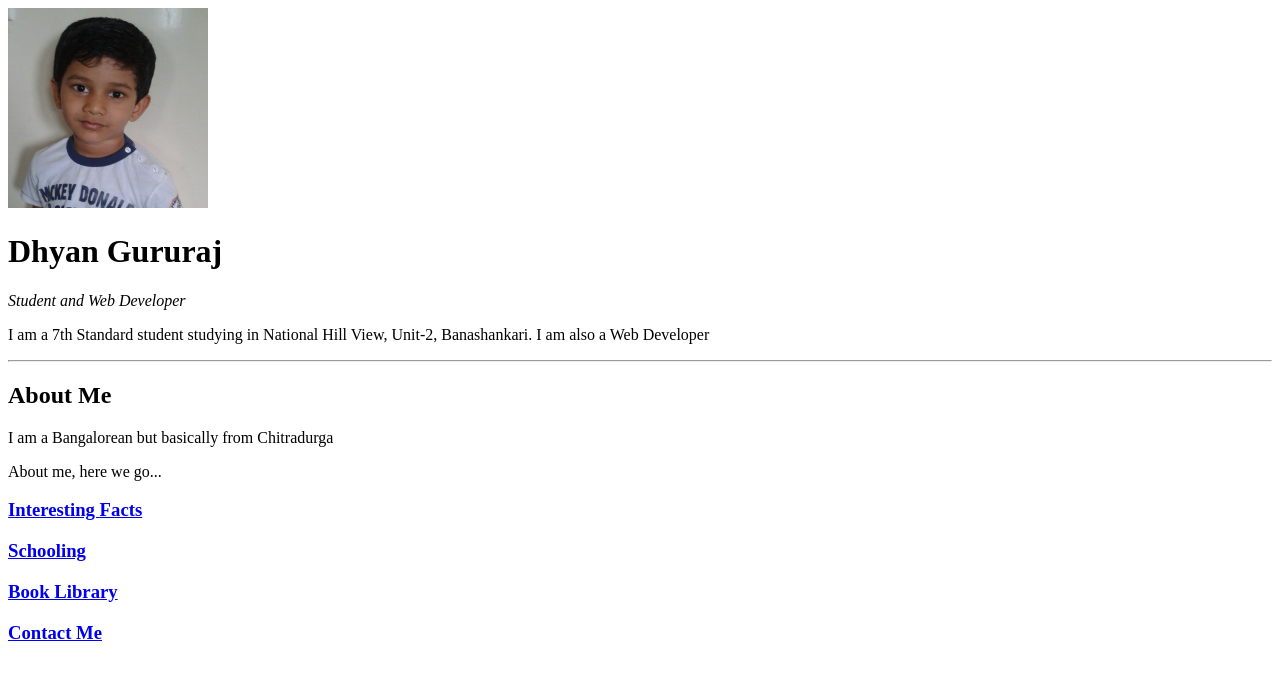
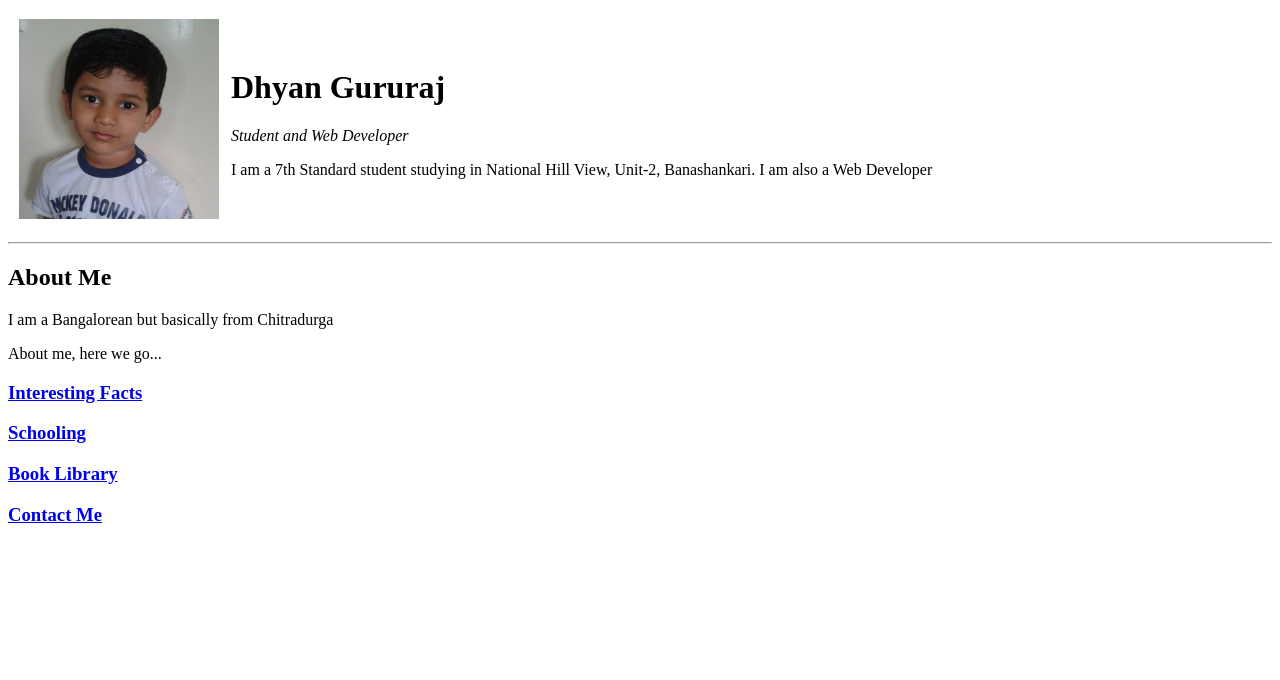
Before and after one commit to dhyang22/mywebsite, a plain HTML site: page index.html in a window 1280 px wide. Drawn offline with Linux system fonts and the light colour scheme.

Commit message:
Add files via upload
Formatting

```diff
--- a/index.html
+++ b/index.html
@@ -5,10 +5,15 @@
     <title>Dhyan Gururaj's Personal Site</title>
   </head>
   <body>
-    <img src="Images/Dhyan_Gururaj.jpg" alt="Dhyan Profile Picture" width="200" height="200"></img>
-    <h1>Dhyan Gururaj</h1>
-    <p><em>Student and Web Developer</em></p>
-    <p>I am a 7th Standard student studying in National Hill View, Unit-2, Banashankari. I am also a Web Developer</p>
+    <table cellspacing="10">
+      <tr>
+        <td><img src="Images/Dhyan_Gururaj.jpg" alt="Dhyan Profile Picture" width="200" height="200"></img></td>
+        <td>
+          <h1>Dhyan Gururaj</h1>
+          <p><em>Student and Web Developer</em></p>
+          <p>I am a 7th Standard student studying in National Hill View, Unit-2, Banashankari. I am also a Web Developer</p></td>
+      </tr>
+    </table>
     <hr>
     <h2>About Me</h2>
     <p> I am a Bangalorean but basically from Chitradurga</p>
```
Also changed, not shown: schooling.html (+1 -1 lines).
